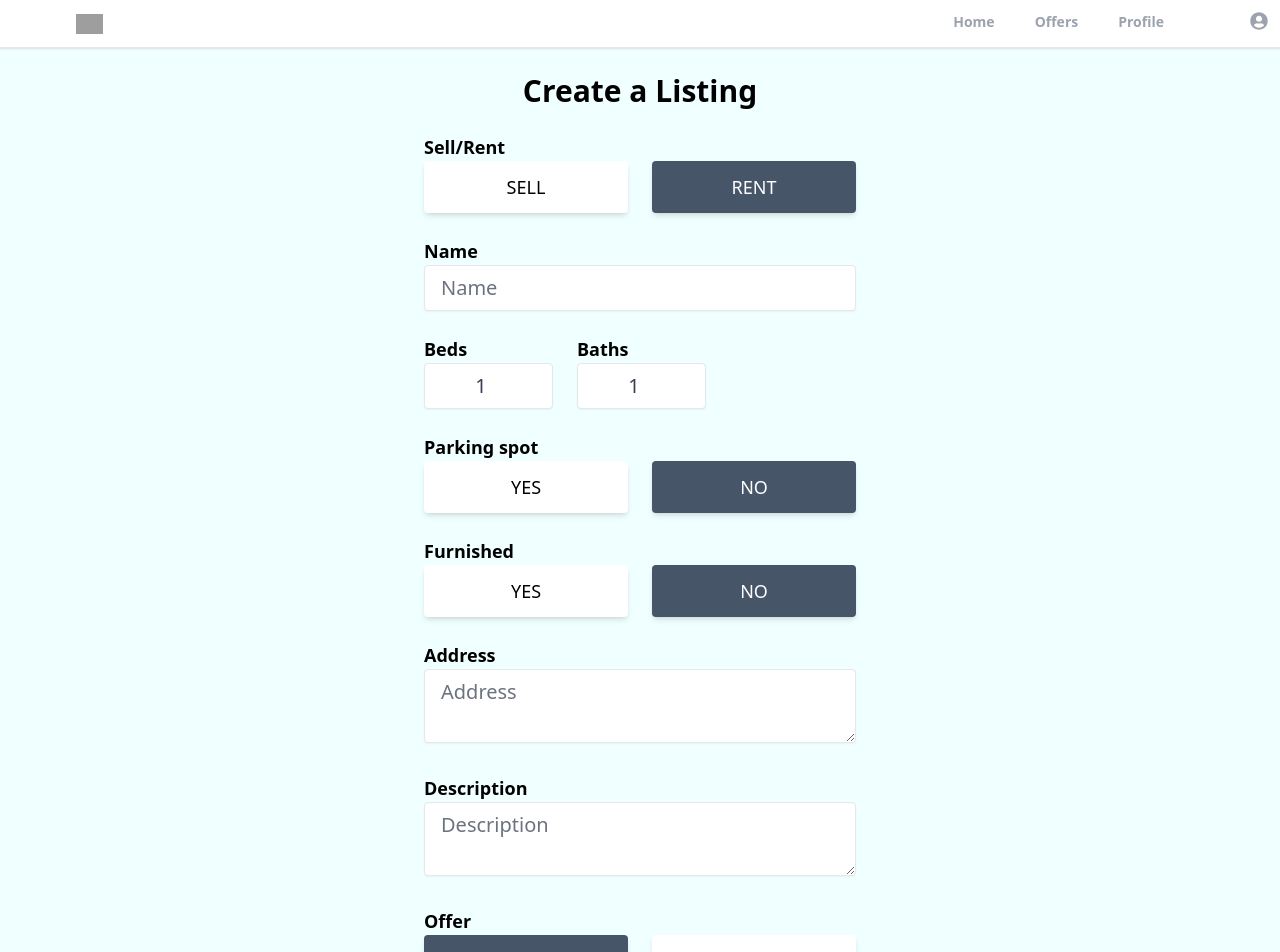
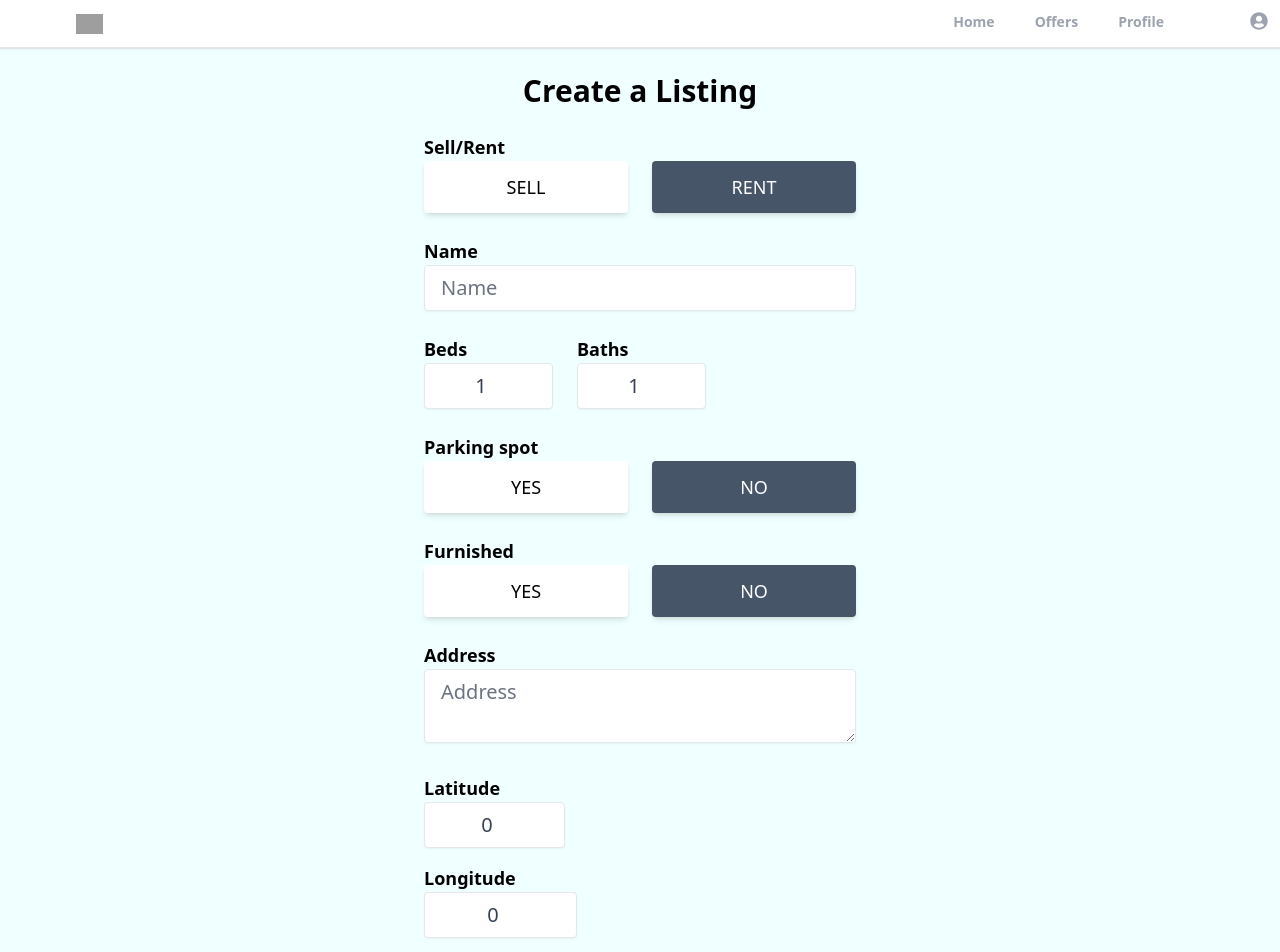
Before and after one commit to ttechgirl/RealtorAppDemo, a React (Create React App) app: page /create-listing in a window 1280 px wide. Shown: the top 952 px of the page. Built offline with nearby package versions, Linux system fonts and the light colour scheme; no server answers; sample sign-in values are in the browser's storage; grey boxes are pictures that could not be loaded.

Commit message:
listing functionality

```diff
--- a/package.json
+++ b/package.json
@@ -14,6 +14,7 @@
     "react-router-dom": "^6.10.0",
     "react-scripts": "5.0.1",
     "react-toastify": "^9.1.2",
+    "uuid": "^9.0.0",
     "web-vitals": "^2.1.4"
   },
   "scripts": {
--- a/src/App.js
+++ b/src/App.js
@@ -26,8 +26,9 @@ function App() {
             <Route path="/profile" element={<Profile/>}> </Route>
           </Route>
           <Route path="/sign-up" element={<SignUp/>}> </Route>
-          <Route path="/create-listing" element={<Listings/>}> </Route>
-
+          <Route path="/create-listing" element={<PrivateRoute/>}>
+             <Route path="/create-listing" element={<Listings/>}> </Route>
+          </Route>
           </Routes>
       </Router>
       <ToastContainer
@@ -42,7 +43,7 @@ function App() {
         pauseOnHover
         theme="dark"
       />
-        <Footer/>
+       {/*<Footer/> */}
     </>
   );
 }
--- a/src/components/PrivateRoute.jsx
+++ b/src/components/PrivateRoute.jsx
@@ -1,13 +1,13 @@
 import React from 'react'
 import { Navigate, Outlet } from 'react-router';
 import AuthStatus from '../ApiHooks/AuthStatus';
-import Spinner from './spinner';
+import Spinning from './Spinning';
 
 
 export default function PrivateRoute() {
     const {loggedIn, checkingStatus}=AuthStatus();
     if(checkingStatus){
-        return <Spinner/>
+        return <Spinning/>
     }
 
     //returns route nested in the private route(user profile) if logged In status is true, navigate to sign in page if false
--- /dev/null
+++ b/src/components/Spinning.jsx
@@ -0,0 +1,13 @@
+import React from 'react'
+import spin from '../assets/svg/spin.svg'
+
+
+export default function Spinning() {
+  return (
+    <div>
+    <div className='flex items-center justify-center bg-black bg-opacity-50 fixed left-0 right-0 bottom-0 top-0 z-50'>
+      <img src={spin} alt='Loading...' className='h-30' />
+   </div>
+ </div>
+  )
+}
--- a/src/pages/Listings.jsx
+++ b/src/pages/Listings.jsx
@@ -1,6 +1,15 @@
 import React, { useState } from 'react'
+import Spinning from '../components/Spinning';
+import { toast } from 'react-toastify';
+import { getStorage, ref, uploadBytesResumable, getDownloadURL } from "firebase/storage";
+import { getAuth} from "firebase/auth";
+import { v4 as uuidv4 } from 'uuid';
+
 
 export default function Listings() {
+    const auth = getAuth();
+    const [geoLocationEnabled,setGeoLocationEnabled] =useState(true)
+    const [loading,setLoading] = useState(false)
     const [formData,setFormData]=useState({
         type:'rent',
         name:'',
@@ -11,21 +20,127 @@ export default function Listings() {
         address:'',
         description:'',
         offers:true,
-        regular:0,
-        discount:0
+        regular:10000,
+        discount:0,
+        latitude:0,
+        longitude:0,
+        images:{},
+    });
+    const {type,name,bedrooms,bathrooms,parking,furnished,address,description,offers,regular,discount,latitude,longitude,images}=formData;
+    function onChange(e){
+        let boolean =null;
+        if(e.target.value === 'true'){
+            boolean = true
+        }
+        if(e.target.value === 'false'){
+            boolean = false
+        }
+        //files
+        if(e.target.files){
+            setFormData((prevState)=>({
+                ...prevState,images:e.target.files
 
-    });
-    const {type,name,bedrooms,bathrooms,parking,furnished,address,description,offers,regular,discount}=formData;
-    function onChange(){
+            }));
+        }
+        //text or boolean or number
+        else{
+            setFormData((prevState)=>({
+                ...prevState,[e.target.id]:boolean ?? e.target.value
+            }));
+        }
+    }
+    async function onSubmit(e){
 
-    }
-    function onSubmit(){
+        e.preventDefault();
+        setLoading(true);
+        if(discount >= regular){
+            setLoading(true);
+            toast.error('Discounted price should not be more than regular price')
+            return;
+        }
+        if(images.length > 6){
+            setLoading(false);
+            toast.error('File exceeded the maximum number of 6')
+            return;
+        }
 
+        /*let geoLocation={}
+        let location
+        //google api key is required
+        if(geoLocationEnabled){
+            //https://maps.googleapis.com/maps/api/geocode/outputFormat?parameters
+            const response = await fetch(`https://maps.googleapis.com/maps/api/geocode/json?address=${address}&key=${process.environ.local.REACT_APP_GEOCODE_API_KEY}`);
+            const data = await response.json();
+            console.log(data);
+            geoLocation.lat = data.results[0]?.geometry.location.lat?? 0
+            geoLocation.lat = data.results[0]?.geometry.location.lng?? 0
+
+            //the condition applies when the response status is 'zero result or undefined
+            location = data.status === 'ZERO_RESULTS' && undefined;
+            if(location === undefined || location.includes('undefined')){
+                setLoading(false);
+                toast.error('Please enter a correct address');
+                return;
+            }
+            else{
+                geoLocation.lat = latitude;
+                geoLocation.lng = longitude;
+            }
+        }*/
+        async function storeImage(image){
+            return new Promise((resolve,reject)=>{
+                const storage =getStorage();
+                const fileName = `${auth.currentUser.uid}-${image.name}-${uuidv4()}`;
+                const storageRef = ref(storage,fileName);
+                const uploadTask = uploadBytesResumable(storageRef, image);
+
+                uploadTask.on('state_changed',
+                (snapshot) => {
+                    // Observe state change events such as progress, pause, and resume
+                    // Get task progress, including the number of bytes uploaded and the total number of bytes to be uploaded
+                    const progress = (snapshot.bytesTransferred / snapshot.totalBytes) * 100;
+                    console.log('Upload is ' + progress + '% done');
+                    switch (snapshot.state) {
+                    case 'paused':
+                        console.log('Upload is paused');
+                        break;
+                    case 'running':
+                        console.log('Upload is running');
+                        break;
+                    }
+                },
+                (error) => {
+                    // Handle unsuccessful uploads
+                    reject(error);
+                },
+                () => {
+                    // Handle successful uploads on complete
+                    // For instance, get the download URL: https://firebasestorage.googleapis.com/...
+                    getDownloadURL(uploadTask.snapshot.ref).then((downloadURL) => {
+                    resolve(downloadURL);
+                    });
+                }
+                );
+           });
+        }
+        const imgUrls=await Promise.all(
+            [...images].map((image)=>storeImage(image))
+        ).catch((error)=>{
+            setLoading(false);
+            toast.error('Images not uploaded');
+            return;
+        })
+        console.log(imgUrls)
+
+        if(loading){
+         return<Spinning/>
+        }
     }
   return (
-    <main className='max-w-md px-2 mx-auto text-sm sm:text-lg'>
+    <main className=' max-w-md px-2 mx-auto text-sm sm:text-lg'>
+
         <h1 className='font-bold text-center text-3xl mt-6'>Create a Listing</h1>
-        <form className=''>
+        <form onSubmit={onSubmit}>
             <p className='font-semibold text-lg mt-6'>Sell/Rent </p>
             <div className='flex mb-6'>
                 <button type='button '
@@ -51,7 +166,7 @@ export default function Listings() {
                 onChange={onChange}
                 required
                 minLength='10'
-                maxLength='50'
+                maxLength='30'
                 className='w-full rounded transition duration-150 ease-in  text-xl text-gray-700 px-4 py-2 bg-white border-gray-200 focus:bg-white focus:text-gray-700 focus:slate-600 shadow-sm'
            />
             <div className="flex space-x-6 mb-3">
@@ -124,6 +239,40 @@ export default function Listings() {
                 required
                 className='w-full mb-6  rounded transition duration-150 ease-in  text-xl text-gray-700 px-4 py-2 bg-white border border-gray-200 focus:bg-white focus:text-gray-700  focus:border-slate-600 shadow-sm'
             />
+            {/*manual map geolocation */}
+             <div className="flex items-center mb-4">
+                 {geoLocationEnabled && (
+                <div>
+                        <p className='font-semibold text-lg '>Latitude</p>
+                     <input type="number"
+                        id="latitude"
+                        value={latitude}
+                        onChange={onChange}
+                        min='-90'
+                        max='90'
+                        required ={address}
+                        className='w-full text-center rounded transition duration-150 ease-in-out font-medium text-xl text-gray-700 px-4 py-2 bg-white border border-gray-200 focus:bg-white focus:text-gray-700 focus:slate-600 shadow-sm focus:border-slate-600'
+                     />
+                    </div>
+            )}
+            </div>
+            {/*manual map geolocation */}
+            <div className="flex items-center mb-4">
+                 {geoLocationEnabled && (
+                <div>
+                        <p className='font-semibold text-lg '>Longitude</p>
+                     <input type="number"
+                        id="longitude"
+                        value={longitude}
+                        onChange={onChange}
+                        min='-180'
+                        max='180'
+                        required ={address}
+                        className='w-full text-center rounded transition duration-150 ease-in-out font-medium text-xl text-gray-700 px-4 py-2 bg-white border border-gray-200 focus:bg-white focus:text-gray-700 focus:slate-600 shadow-sm focus:border-slate-600'
+                     />
+                    </div>
+            )}
+            </div>
             <p className='font-semibold text-lg '>Description</p>
             <textarea
             type='text'
@@ -199,7 +348,7 @@ export default function Listings() {
                 <p className='font-semibold text-lg'>Images</p>
                 <p className='text-gray-600 '>The first image will be the cover (max 6)</p>
                 <input type="file"
-                 id="image"
+                 id="images"
                  accept='.jpg,.png,.jpeg'
                  multiple
                  required
--- a/src/pages/SignIn.jsx
+++ b/src/pages/SignIn.jsx
@@ -39,7 +39,7 @@ export default function SignIn() {
     <h1  className='text-3xl text-center mt-6 font-bold'>Sign In</h1>
     <div className='flex justify-center flex-wrap items-center px-6 py-12 max-w-6xl mx-auto'>
         <div className='md:w-[67%] lg:w-[50%] mb-12 md:mb-6'>
-            <img src='https://media.istockphoto.com/id/1180641712/photo/lock-your-data.jpg?s=612x612&w=0&k=20&c=yupzk2T4vRxXD-Y6oYjEPN6VyUVGBlo1AKzT_WLPJg0=' alt="key" className='w-full rounded-2xl'/>
+            <img src='https://images.unsplash.com/photo-1560518883-ce09059eeffa?ixlib=rb-4.0.3&ixid=MnwxMjA3fDB8MHxwaG90by1wYWdlfHx8fGVufDB8fHx8&auto=format&fit=crop&w=1073&q=80'  alt="key" className='w-full rounded-2xl'/>
         </div>
         <div className='w-fill md:w-[67%] lg:w-[40%] lg:ml-20 mb-6  '>
             <form onSubmit={onSubmit}>
--- a/src/pages/SignUp.jsx
+++ b/src/pages/SignUp.jsx
@@ -60,7 +60,7 @@ export default function SignUp() {
     <h1  className='text-3xl text-center mt-6 font-bold'>Sign Up</h1>
     <div className='flex justify-center flex-wrap items-center px-6 py-12 max-w-6xl mx-auto'>
         <div className='md:w-[67%] lg:w-[50%] mb-12 md:mb-6'>
-            <img src='https://media.istockphoto.com/id/1180641712/photo/lock-your-data.jpg?s=612x612&w=0&k=20&c=yupzk2T4vRxXD-Y6oYjEPN6VyUVGBlo1AKzT_WLPJg0=' alt="key" className='w-full rounded-2xl'/>
+            <img src='https://images.unsplash.com/photo-1560518883-ce09059eeffa?ixlib=rb-4.0.3&ixid=MnwxMjA3fDB8MHxwaG90by1wYWdlfHx8fGVufDB8fHx8&auto=format&fit=crop&w=1073&q=80' alt="key" className='w-full rounded-2xl'/>
         </div>
         <div className='w-fill md:w-[67%] lg:w-[40%] lg:ml-20 mb-6  '>
             <form onSubmit={onSubmit}>
```
Also changed, not shown: src/components/spinner.jsx (deleted, +0 -15 lines), 2 other files (tests, documents, lock files or other folders).
